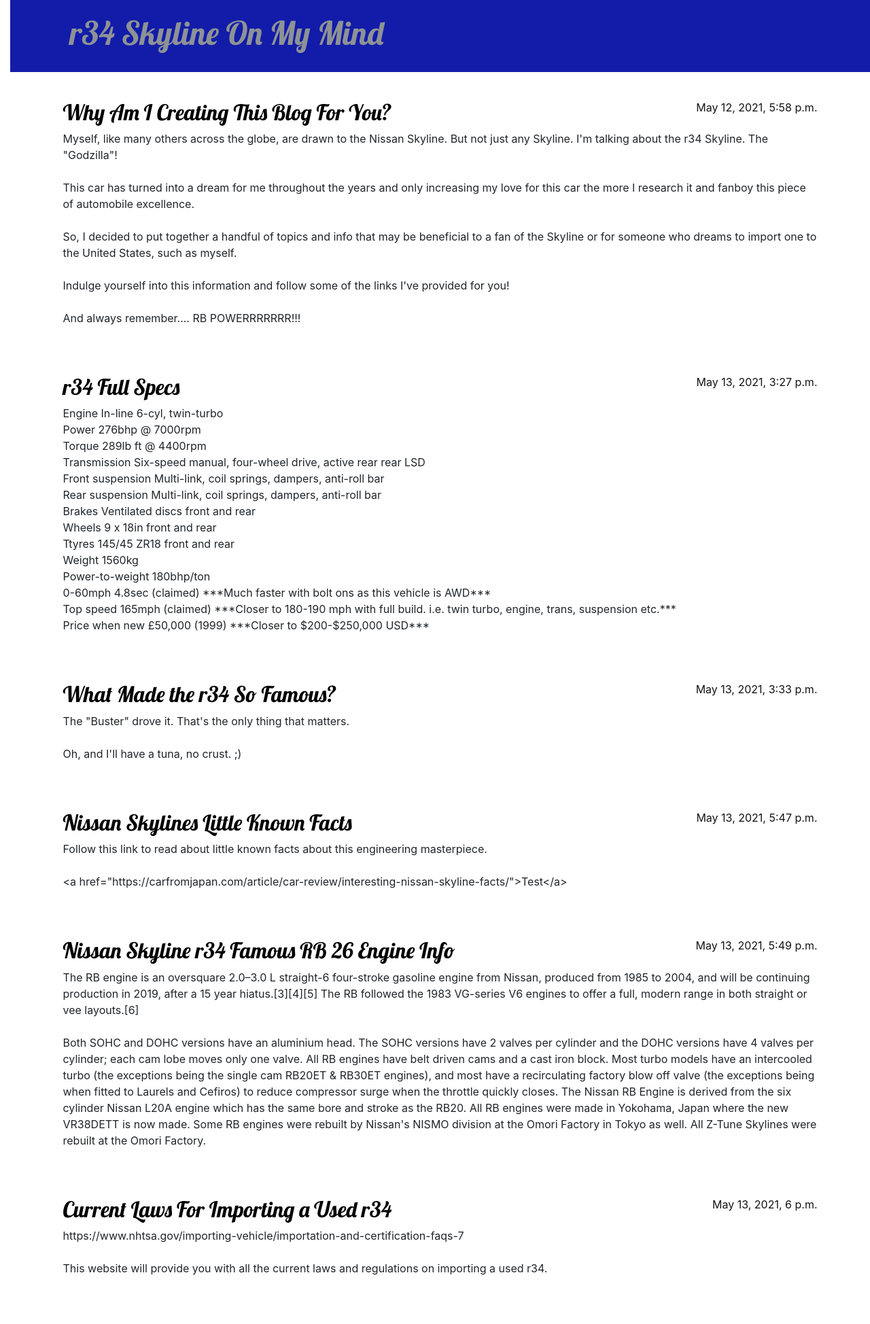
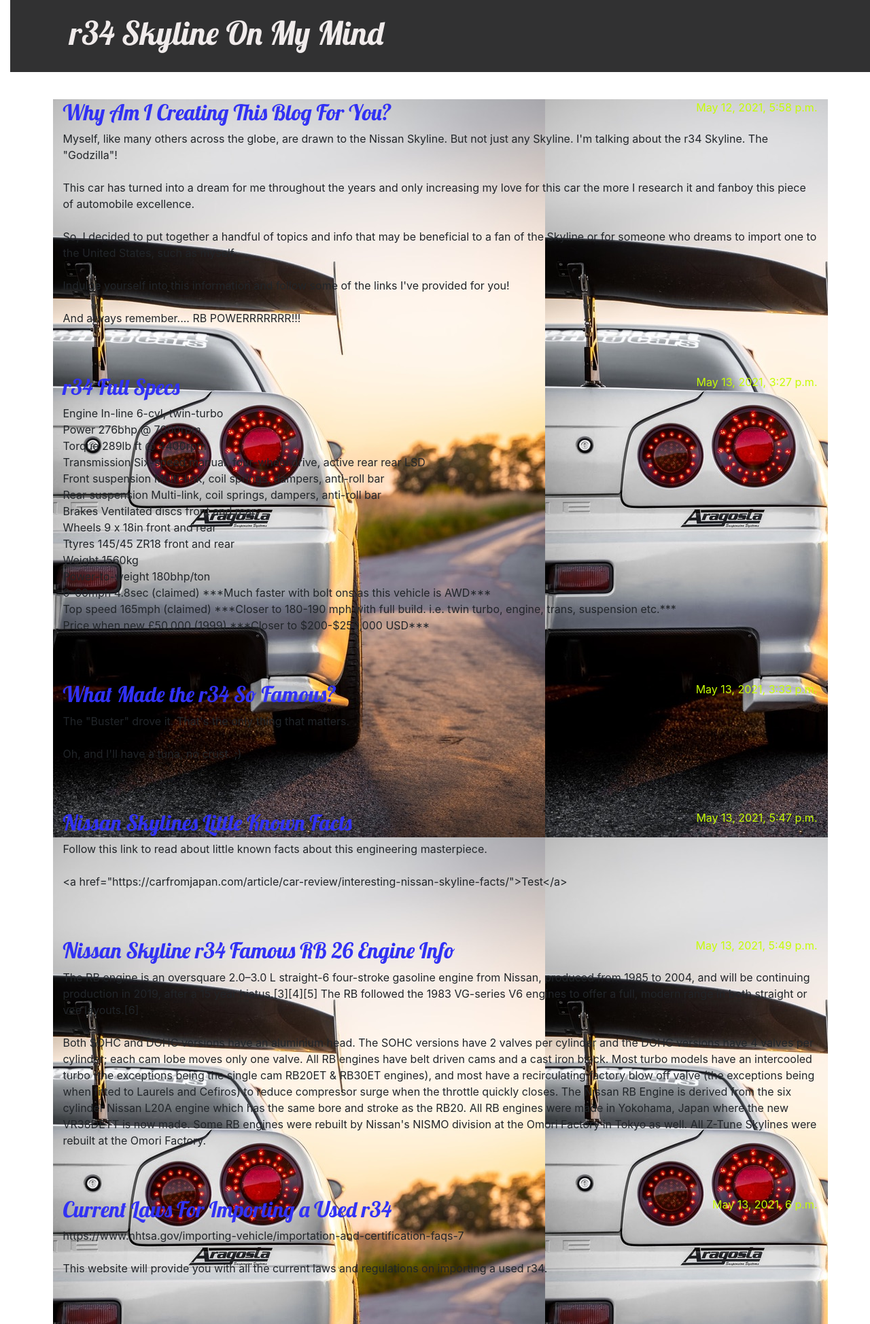
Before and after one commit to Clombardi91/my-first-blog, a Django app: page / in a window 1280 px wide. Shown: the whole page at 68% size. Run offline with Django 3.2, Linux system fonts and the light colour scheme; data comes from the database, SQL or seed files in the repository; both versions use the stored data as it was after the commit.

Commit message:
Working Blog **inserted photo of r34**

```diff
--- a/blog/models.py
+++ b/blog/models.py
@@ -9,6 +9,7 @@
     text = models.TextField()
     created_date = models.DateTimeField(default=timezone.now)
     published_date = models.DateTimeField(blank=True, null=True)
+    url = models.URLField(blank=True)
 
     def publish(self):
         self.published_date = timezone.now()
--- a/blog/static/css/blog.css
+++ b/blog/static/css/blog.css
@@ -1,14 +1,14 @@
 h1 a, h2 a {
-    color: #9494a7;
+    color: #befc05;
     font-family: 'Lobster';
 }
 
 body {
     padding-left: 15px;
-}
+   }
 
 .page-header {
-    background-color: #121ca9;
+    background-color:rgb(49, 49, 50);
     margin-top: 0;
     margin-bottom: 40px;
     padding: 20px 20px 20px 40px;
@@ -18,7 +18,7 @@
 .page-header h1 a,
 .page-header h1 a:visited,
 .page-header h1 a:active {
-    color: #8e9296;
+    color: #f0ebeb;
     font-size: 36pt;
     text-decoration: none;
 }
@@ -31,7 +31,7 @@
 }
 
 .date {
-    color: #151414;
+    color: #c6fc05;
 }
 
 .save {
@@ -46,7 +46,7 @@
 .top-menu,
 .top-menu:hover,
 .top-menu:visited {
-    color: #a5a8ab;
+    color: #2929d3;
     float: right;
     font-size: 26pt;
     margin-right: 20px;
@@ -58,7 +58,7 @@
 
 .post h2 a,
 .post h2 a:visited {
-    color: #000000;
+    color: #3131f4;
 }
 
 .post > .date,
@@ -75,5 +75,9 @@
 
 .btn-default:hover {
     color: #FFFFFF;
-    background-color: #6d6d71;
+    background-color: #ffffff;
 }
+
+main {
+    background: url('../img/r34.jpeg');
+    }
--- a/mysite/settings.py
+++ b/mysite/settings.py
@@ -27,9 +27,9 @@
 # SECURITY WARNING: don't run with debug turned on in production!
 DEBUG = True
 
-ALLOWED_HOSTS = ['127.0.0.1', '.pythonanywhere.com']
+# ALLOWED_HOSTS = ['127.0.0.1', '.pythonanywhere.com', *]
 
-
+ALLOWED_HOSTS = ['*']
 # Application definition
 
 INSTALLED_APPS = [
```
Also changed, not shown: blog/migrations/0002_post_url.py (added), blog/static/img/r34.jpeg (added), db.sqlite3.
